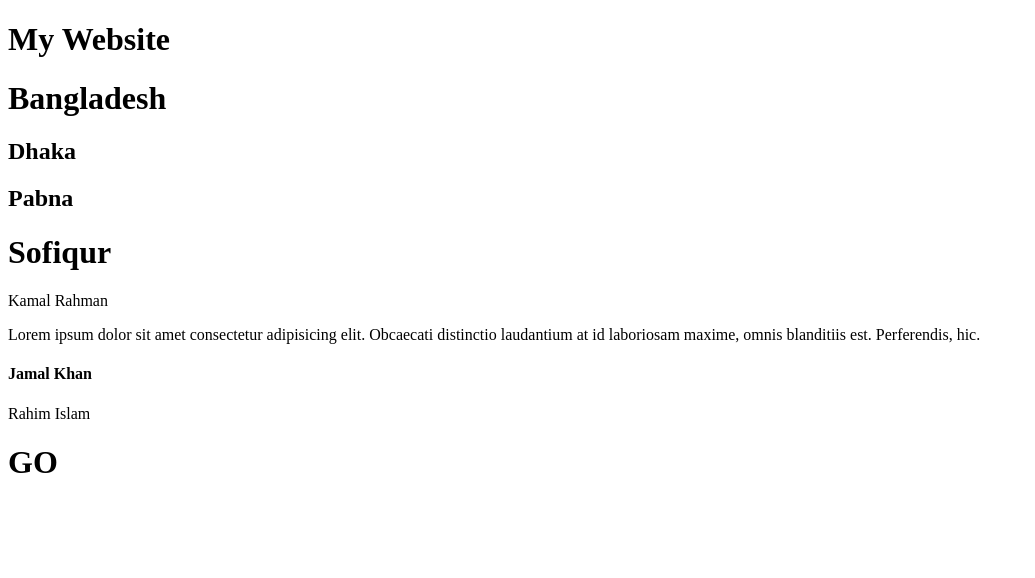
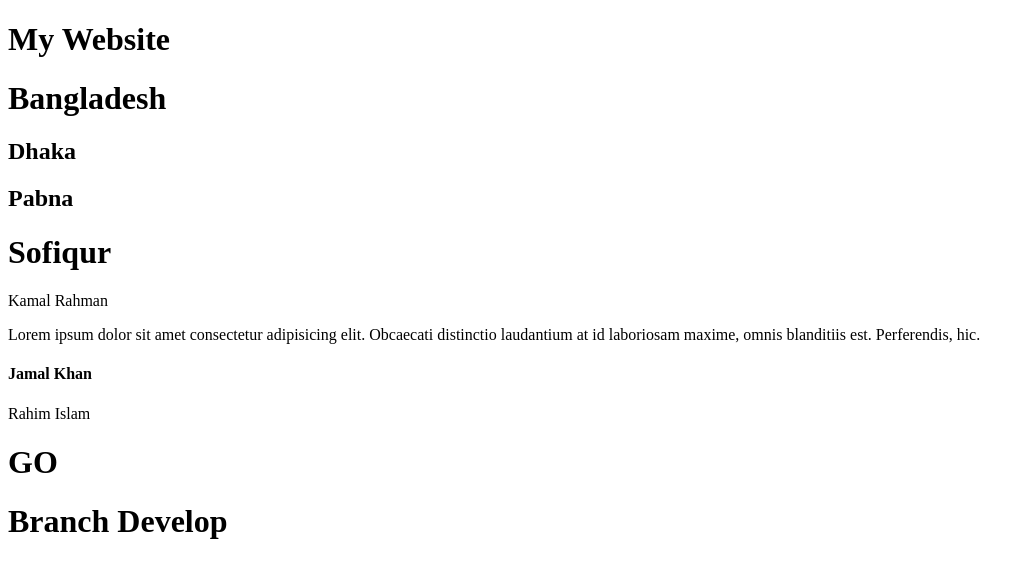
Before and after one commit to SofiqurRahman/My-Website, a plain HTML site: page index.html in a window 1280 px wide. Shown: the whole page, without its empty margins (0-1035 px from the left). Drawn offline with Linux system fonts and the light colour scheme.

Commit message:
add develop

```diff
--- a/index.html
+++ b/index.html
@@ -16,5 +16,8 @@
     <h4>Jamal Khan</h4>
     <p>Rahim Islam</p>
     <h1>GO</h1>
+    <div>
+        <h1>Branch Develop</h1>
+    </div>
 </body>
 </html>
```
